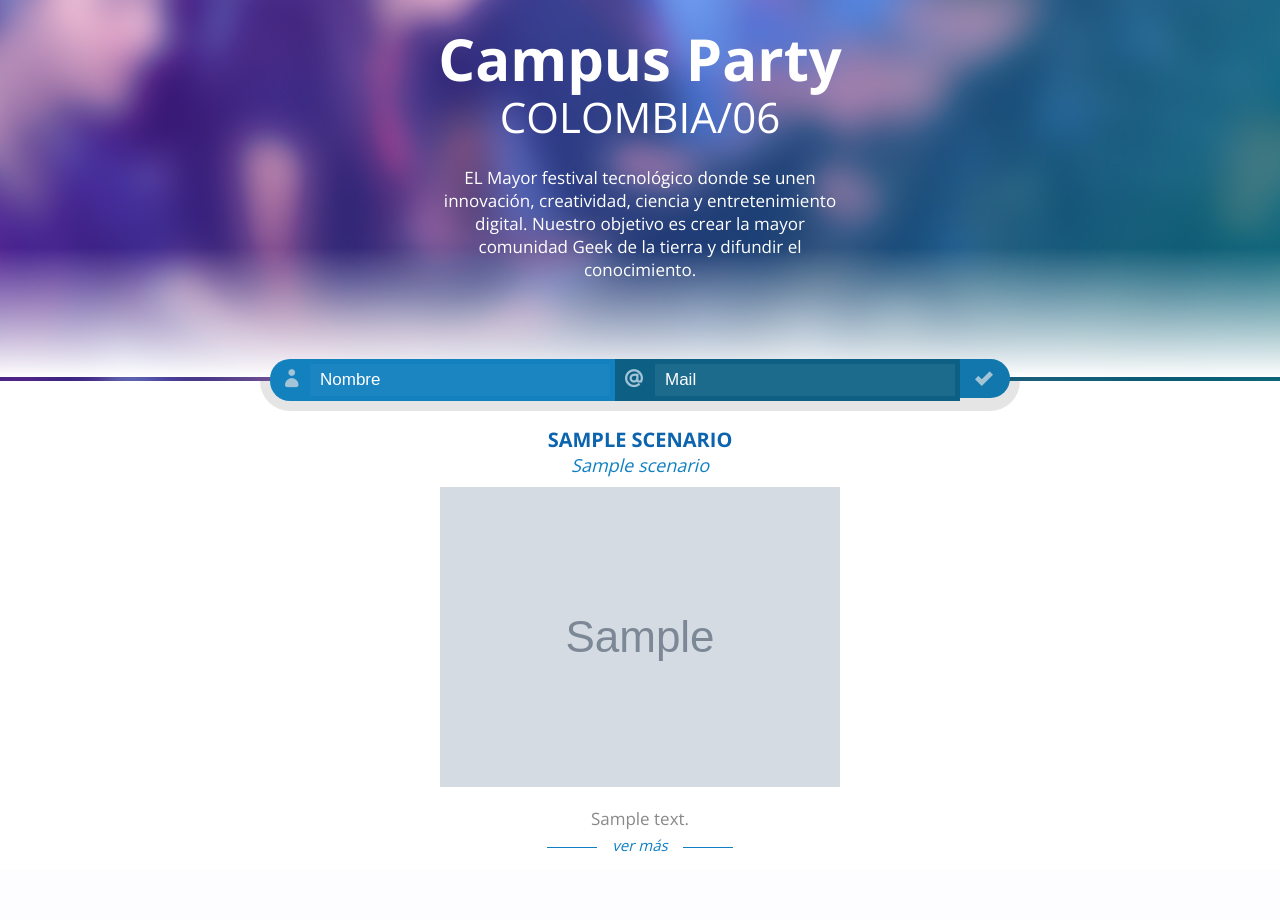
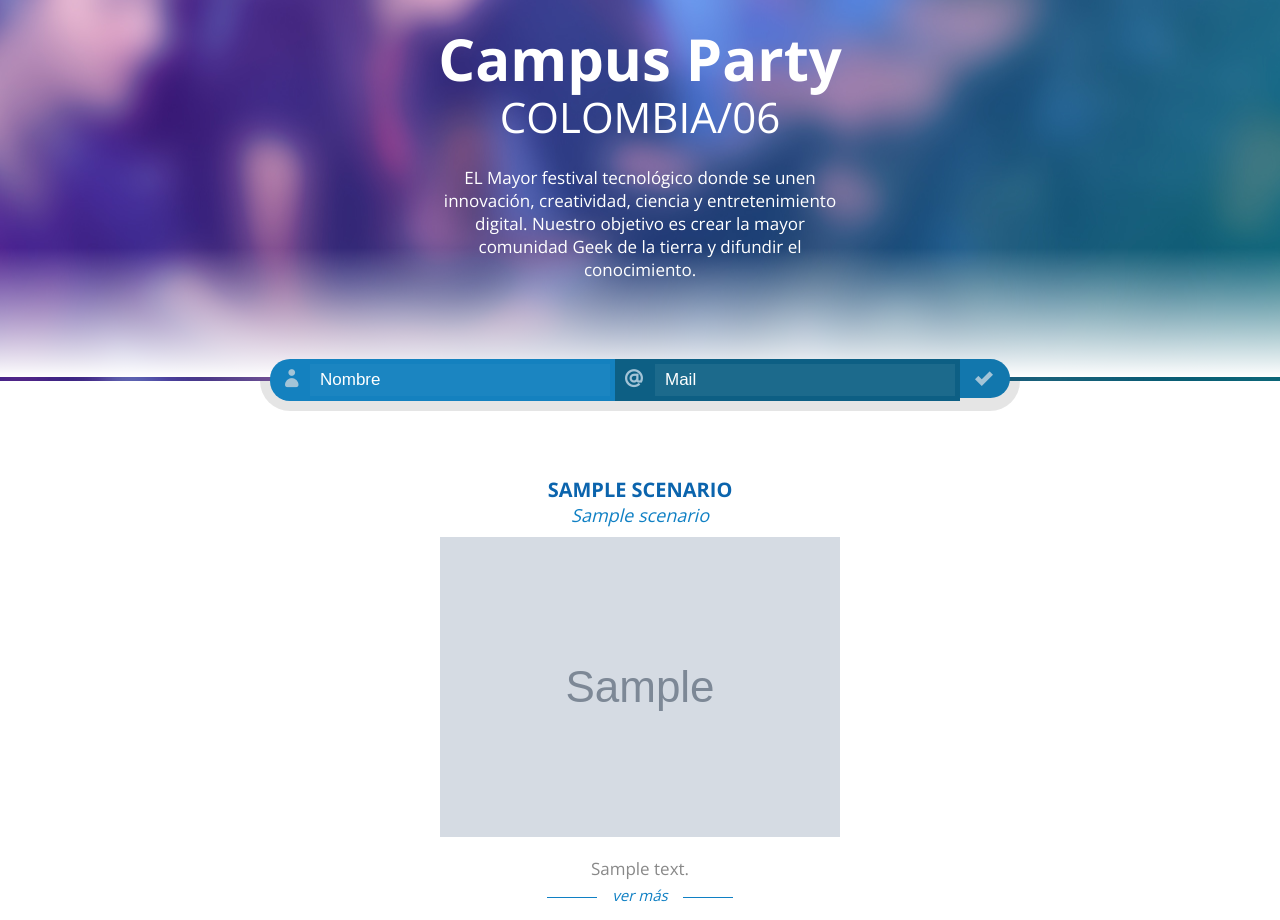
Before and after one commit to harveydf/landing_campusparty, a Django app: template landing/templates/landing.html in a window 1280 px wide. Before the commit the page ends 852 px from the top, so only its background shows below. Run offline with Django 3.2, Linux system fonts and the light colour scheme; the template is opened without the code that fills it: most values are stand-ins (such as "Sample title", 1, 10 or a date in 2020); grey boxes marked "Sample" are stand-in pictures; some libraries are stand-ins or nearby versions.

Commit message:
update scenarios

```diff
--- a/landing/static/css/landing.css
+++ b/landing/static/css/landing.css
@@ -15,6 +15,7 @@
 .header .texto{font-size:17px;font-weight:300}
 .header .degradado{background:-webkit-gradient(linear, left top, left bottom, color-stop(0.65, rgba(255,255,255,0)), color-stop(0.99, #fff), color-stop(0.99, rgba(255,255,255,0)));background:-webkit-linear-gradient(top, rgba(255,255,255,0) 65%, #fff 99%, rgba(255,255,255,0) 99%);background:-moz-linear-gradient(top, rgba(255,255,255,0) 65%, #fff 99%, rgba(255,255,255,0) 99%);background:-o-linear-gradient(top, rgba(255,255,255,0) 65%, #fff 99%, rgba(255,255,255,0) 99%);background:-ms-linear-gradient(top, rgba(255,255,255,0) 65%, #fff 99%, rgba(255,255,255,0) 99%);background:linear-gradient(top, rgba(255,255,255,0) 65%, #fff 99%, rgba(255,255,255,0) 99%);position:absolute;left:0;right:0;top:0;bottom:0}
 .invitacion{margin:0 auto;margin-top:-50px;text-align:center;}
+.invitacion.finish{margin:10px 0;font-size:30px}
 .invitacion form{display:inline-block}
 .invitacion .titulo{color:#0c5e83;font-size:13px;font-weight:700;text-align:center;text-transform:uppercase}
 .invitacion .contForm1{background:rgba(0,0,0,0.1);border-radius:30px;padding:10px;overflow:hidden}
@@ -32,9 +33,10 @@
 .invitacion input::-webkit-input-placeholder{color:#fff}
 .lista-escenarios{position:relative;width:328px;display:inline-block;}
 .lista-escenarios:nth-child(odd){margin-right:50px}
-.escenarios{margin-top:50px;text-align:center;max-width:960px;margin:0 auto;}
+.escenarios{margin-top:50px;text-align:center;}
 .escenarios p{color:#898989;font-size:17px}
-.escenarios .escenario{text-align:center;margin:10px;}
+.escenarios .escenario{margin:0 auto;padding:10px;max-width:960px;position:relative;text-align:center;}
+.escenarios .escenario.active:after{border-bottom:10px solid #eaeaea;border-left:10px solid transparent;border-right:10px solid transparent;bottom:0;content:"";left:50%;position:absolute}
 .escenarios .escenario .nombre{color:#0b64ad;font-size:20px;text-transform:uppercase}
 .escenarios .escenario .imagen{margin:10px 0}
 .escenarios .escenario .texto{margin-top:20px}
--- a/landing/static/js/landing.js
+++ b/landing/static/js/landing.js
@@ -7,7 +7,7 @@
 			data = $form.serialize();
 		$.post(url,data,function(data){
 			console.log(data);
-			$('.invitacion').text('Gracias por registrarte'+data.name);
+			$('.invitacion').text('Gracias por registrarte '+data.name).addClass('finish');
 		});
 	});
 	$('.vermas').on('click',function(e){
@@ -15,7 +15,8 @@
 		var $escenario = $(this).parents('.escenario'),
 			url = $(this).attr('href');
 		$.get(url,function(data){
-			$escenario.after($(data).slideDown());
+			$escenario.addClass('active');
+			$escenario.after(data);
 		});
 	});
 
--- a/landing/static/stylus/landing.styl
+++ b/landing/static/stylus/landing.styl
@@ -53,6 +53,10 @@
 	margin 0 auto
 	margin-top -50px
 	text-align center
+	&.finish
+		margin 10px 0
+		font-size 30px
+
 	form
 		display inline-block
 
@@ -129,15 +133,24 @@
 .escenarios
 	margin-top 50px
 	text-align center
-	max-width 960px
-	margin 0 auto
 	p
 		color #898989
 		font-size 17px
 	.escenario
+		margin 0 auto
+		padding 10px
+		max-width 960px
+		position relative
 		text-align center
-		margin 10px
-		// background red
+		&.active
+			&:after
+				border-bottom 10px solid #EAEAEA
+				border-left 10px solid transparent
+				border-right 10px solid transparent
+				bottom 0
+				content ""
+				left 50%
+				position absolute
 
 		.nombre
 			color #0B64AD
```
Also changed, not shown: 1 other file.
